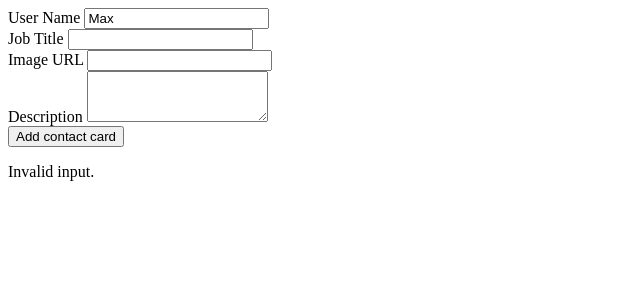
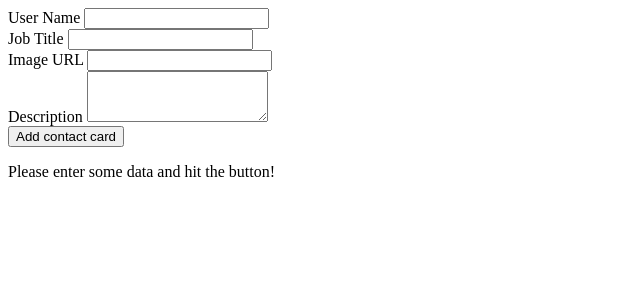
Before and after one commit to Glajik/Learning-Svelte.js, a Svelte app: page / in a window 1280 px wide. Shown: the top 300 px of the page, without its empty margins (0-640 px from the left). Built offline with nearby package versions, Linux system fonts and the light colour scheme; the HTML template or start-up script is replaced by a standard one.

Commit message:
Improved conditional output for more formState cases

```diff
--- a/src/App.svelte
+++ b/src/App.svelte
@@ -1,7 +1,7 @@
 <script>
   import ContactCard from "./ContactCard.svelte";
 
-  let name = "Max";
+  let name = '';
   let image = '';
   let title = '';
   let description = '';
@@ -12,12 +12,12 @@
 
   const isValid = (...args) => !args.map(isEmpty).includes(true);
 
-  $: formState = isValid(name, image, title, description) ? 'valid' : 'invalid';
-
   const addContact = () => {
-    if (formState === 'valid') {
+    if (isValid(name, image, title, description)) {
       formState = 'done';
+      return
     }
+    formState = 'invalid';
   }
 
 </script>
@@ -45,9 +45,10 @@
 
 {#if formState === 'done'}
   <ContactCard userName={name} jobTitle={title} {description} userImage={image} />
-{/if}
-{#if formState === 'invalid'}
+{:else if formState === 'invalid'}
   <p>Invalid input.</p>
+{:else}
+  <p>Please enter some data and hit the button!</p>
 {/if}
 
 <style>
```
